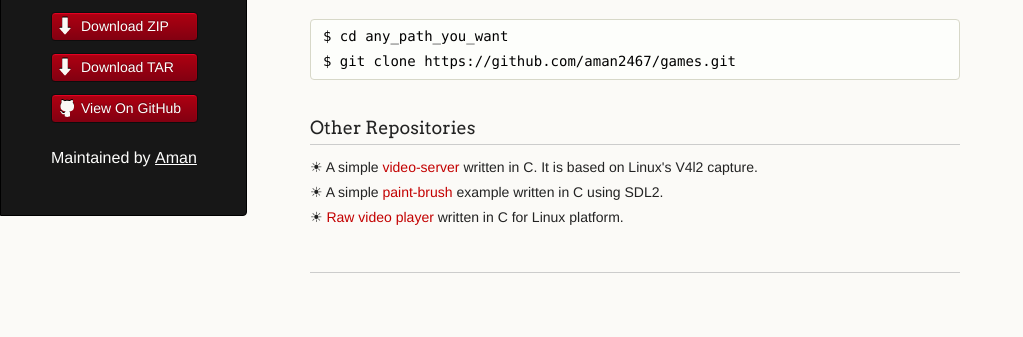
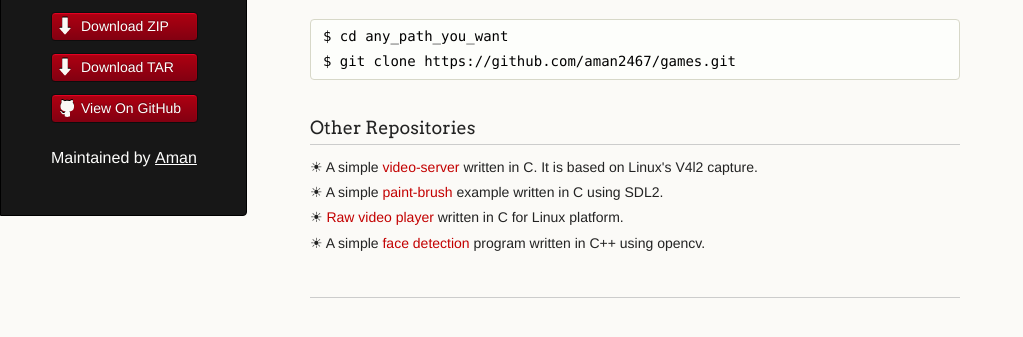
Before and after one commit to aman2467/games, a plain HTML site: page index.html in a window 1280 px wide. Shown: the part 189-526 px from the top of the page, without its empty margins (0-1023 px from the left). Drawn offline with Linux system fonts and the light colour scheme.

Commit message:
Adding link for other repo

```diff
--- a/index.html
+++ b/index.html
@@ -36,6 +36,7 @@ $ git clone https://github.com/aman2467/games.git
 &#9728 A simple <a href="http://aman2467.github.io/simple_video_server">video-server</a> written in C. It is based on Linux's V4l2 capture.<br>
 &#9728 A simple <a href="http://aman2467.github.io/paint_brush">paint-brush</a> example written in C using SDL2.<br>
 &#9728 <a href="http://aman2467.github.io/raw_video_player">Raw video player</a> written in C for Linux platform.<br>
+&#9728 A simple <a href="http://aman2467.github.io/Face-detection-using-opencv">face detection</a> program written in C++ using opencv.<br>
 </p>
 <h3>
   </body>
```
